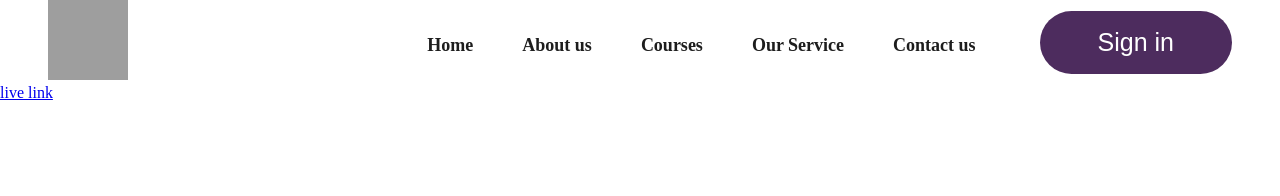
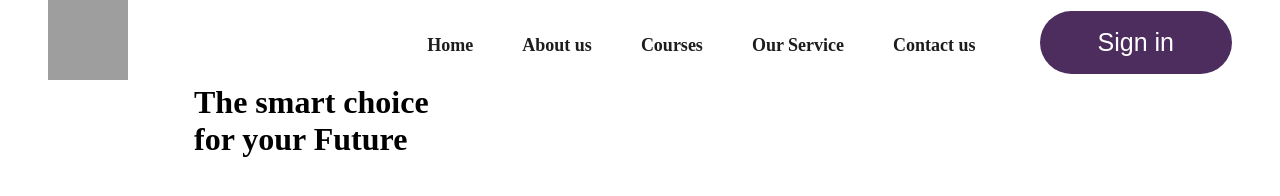
Before and after one commit to achyutsharan3267/webdevlopment, a plain HTML site: page index.html in a window 1280 px wide. Drawn offline with Linux system fonts and the light colour scheme; grey boxes are pictures that could not be loaded.

Commit message:
New text

```diff
--- a/assets/css/style.css
+++ b/assets/css/style.css
@@ -52,6 +52,9 @@ cursor: pointer;
 transition: all 0.3s ease;
 }
 
+h1 {
+    margin-left: 194px;
+}
 
 /*
 What are Pseudo-classes?
--- a/index.html
+++ b/index.html
@@ -39,11 +39,12 @@
 
             </div>
         </div>
-
     </header>
-
-
-    <a target="_blank" href="https://uidevelopment.netlify.app/">live link</a>
+<div>
+    <h1>The smart choice</h1>
+    <h1>for your Future</h1>
+</div>
+    <!-- <a target="_blank" href="https://uidevelopment.netlify.app/">live link</a> -->
 </body>
 
 </html>
```
